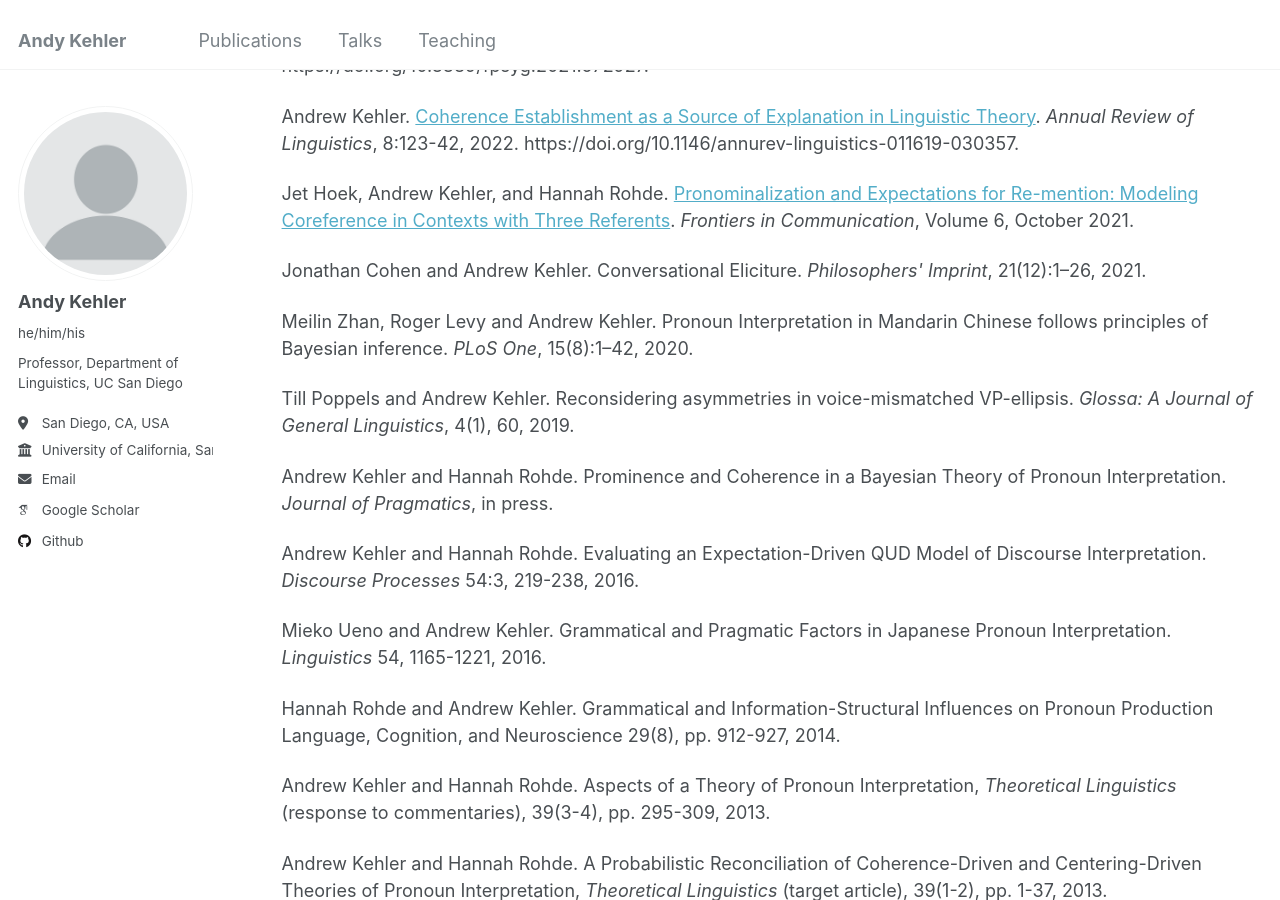
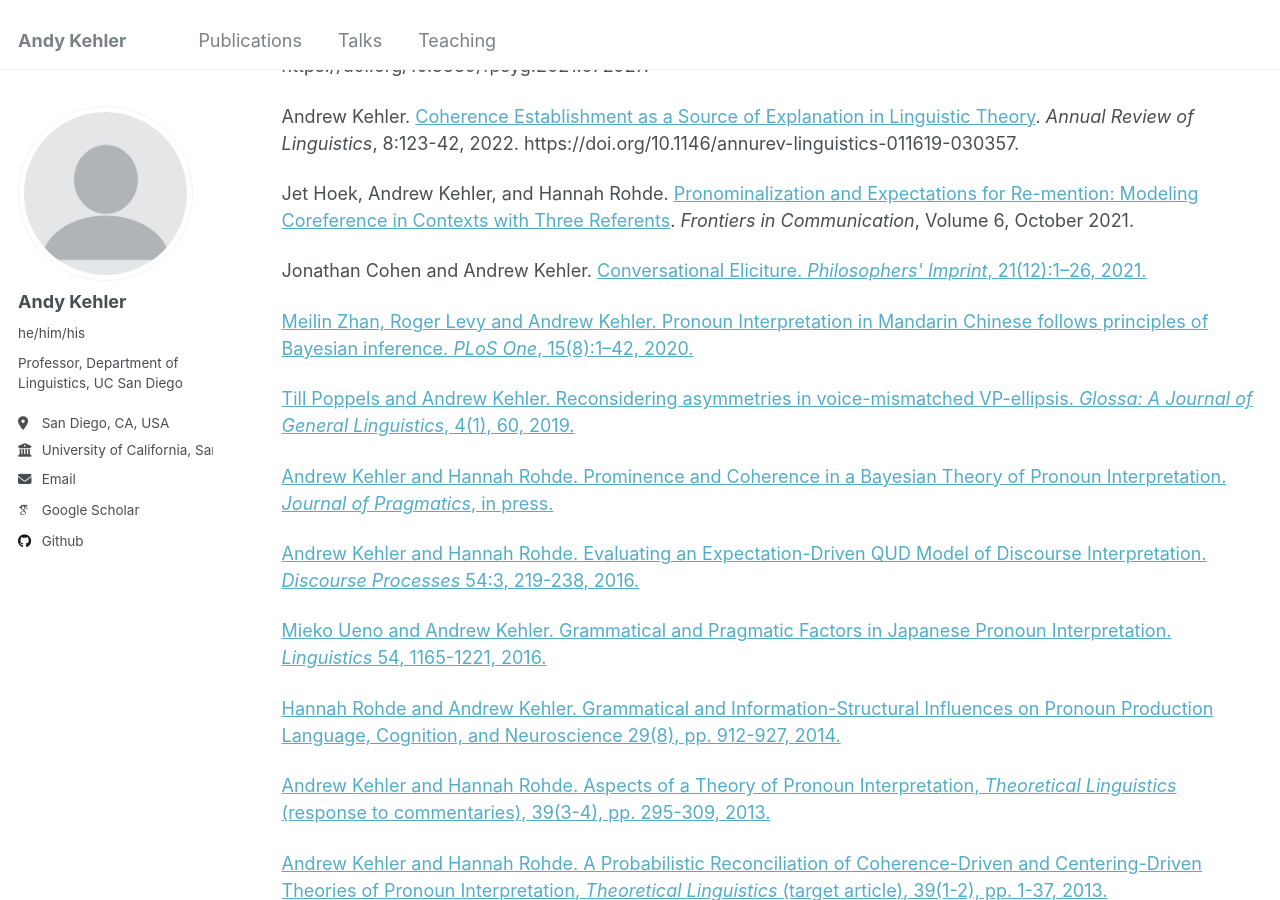
Before and after one commit to akehler/akehler.github.io, a Jekyll site: the page built from _pages/publications.html, in a window 1280 px wide and 900 px high, scrolled down 460 px. Built offline with Jekyll 4.4.1, drawn with Linux system fonts in a browser that asks for light colours; some web fonts are replaced; part of the change alters nothing that is shown.

```diff
--- a/_pages/publications.html
+++ b/_pages/publications.html
@@ -52,7 +52,8 @@ Jet Hoek, Andrew Kehler, and Hannah Rohde. <a href="https://www.frontiersin.org/
   <p><p>
 
 Jonathan Cohen and Andrew Kehler.
-Conversational Eliciture. <i>Philosophers' Imprint</i>, 21(12):1–26, 2021.
+<a href="https://quod.lib.umich.edu/p/phimp/3521354.0021.012/--conversational-eliciture?view=image">
+	Conversational Eliciture. <i>Philosophers' Imprint</i>, 21(12):1–26, 2021.
 
 <p><p>
 
```
